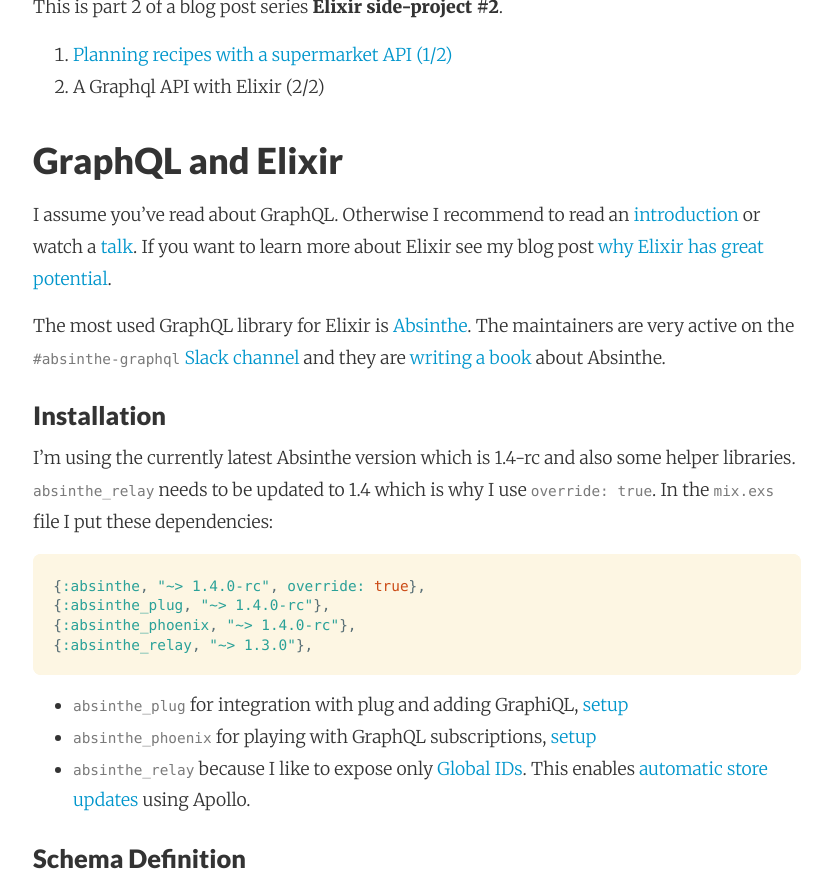
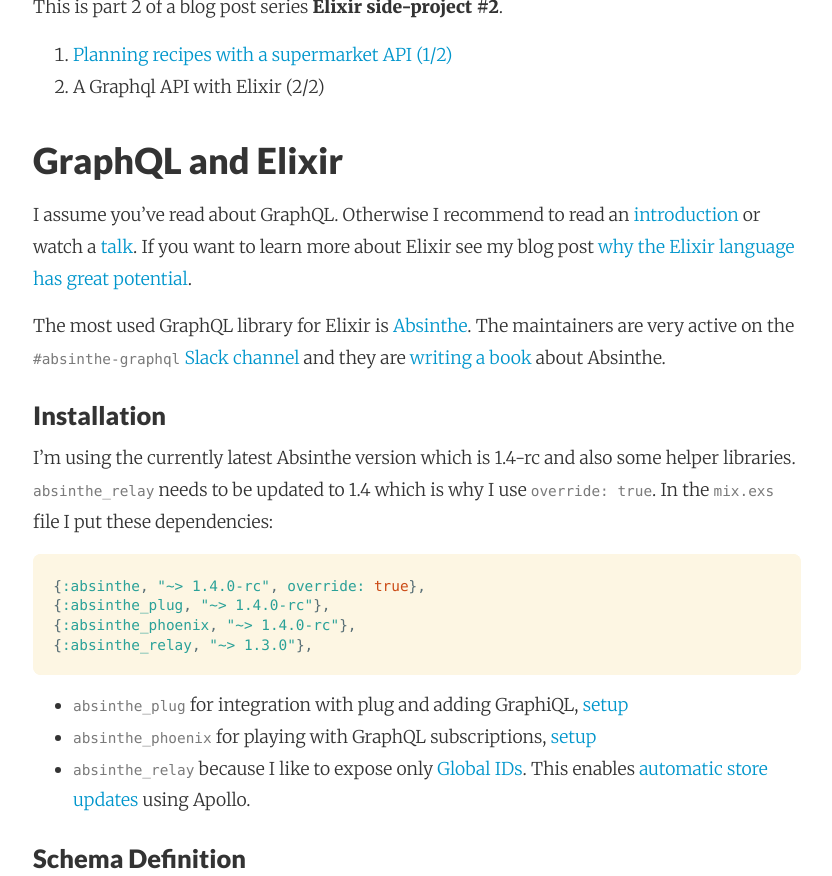
Before and after one commit to adri/adri.github.io, a Jekyll site: the page built from _posts/2017-09-27-learning-elixir-second-side-project-part2.md, in a window 1280 px wide and 900 px high, scrolled down 807 px, cut to the strip 24-900 px from the top of the window. Shown: the whole strip, without its empty margins (223-1055 px from the left). Built offline with Jekyll 4.4.1, drawn with Linux system fonts in a browser that asks for light colours; nearby versions of some CDN libraries; comment, search, counter and statistics services are not loaded.

Commit message:
Autocommit from wiki

```diff
--- a/_posts/2017-09-27-learning-elixir-second-side-project-part2.md
+++ b/_posts/2017-09-27-learning-elixir-second-side-project-part2.md
@@ -16,7 +16,7 @@
 2. A Graphql API with Elixir (2/2)
 
 ### GraphQL and Elixir
-I assume you’ve read about GraphQL. Otherwise I recommend to read an [introduction](http://graphql.org) or watch a [talk](https://www.youtube.com/watch?v=WQLzZf34FJ8). If you want to learn more about Elixir see my blog post [why Elixir has great potential]().
+I assume you’ve read about GraphQL. Otherwise I recommend to read an [introduction](http://graphql.org) or watch a [talk](https://www.youtube.com/watch?v=WQLzZf34FJ8). If you want to learn more about Elixir see my blog post [why the Elixir language has great potential](/post/why-elixir-has-great-potential).
 
 The most used GraphQL library for Elixir is [Absinthe](http://absinthe-graphql.org). The maintainers are very active on the
 [`#absinthe-graphql` Slack channel](https://elixir-slackin.herokuapp.com/) and they are [writing a book](https://pragprog.com/book/wwgraphql/craft-graphql-apis-in-elixir-with-absinthe) about Absinthe.
```
